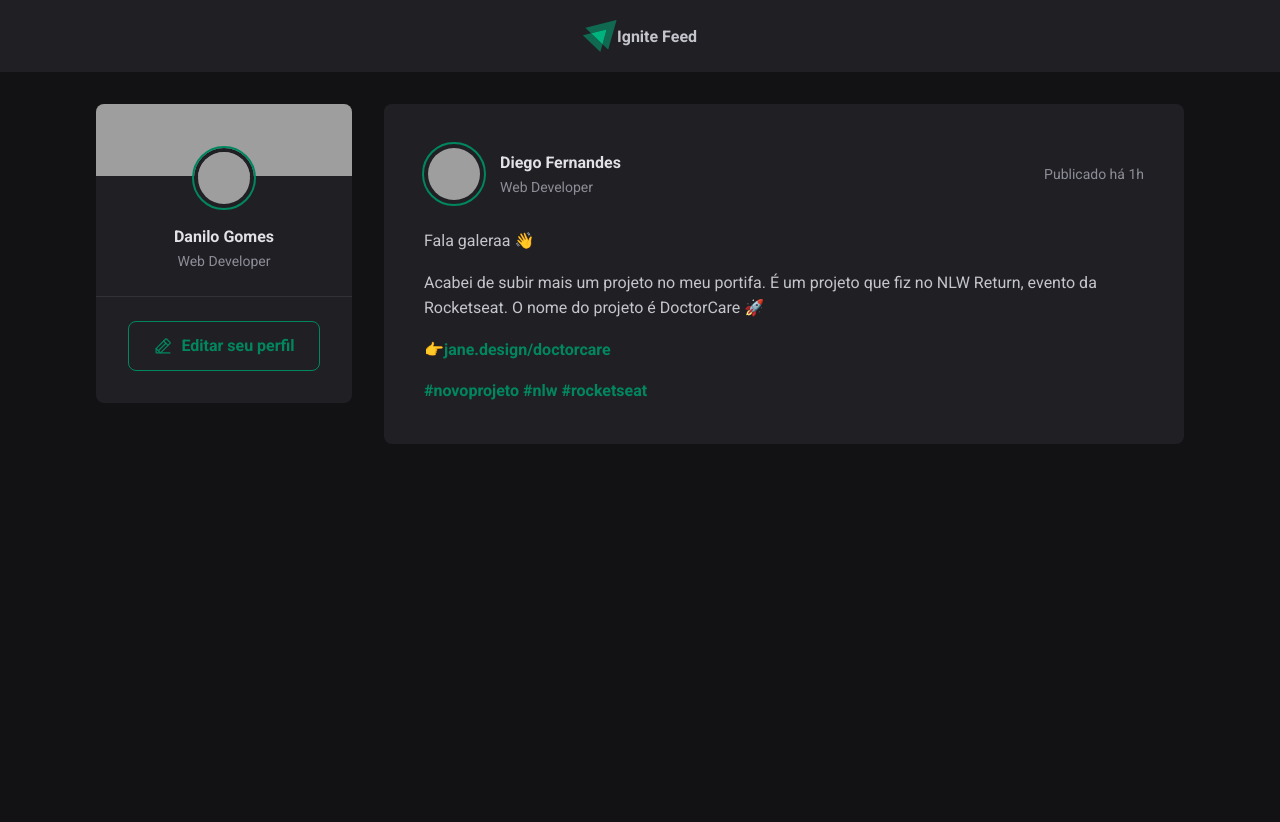
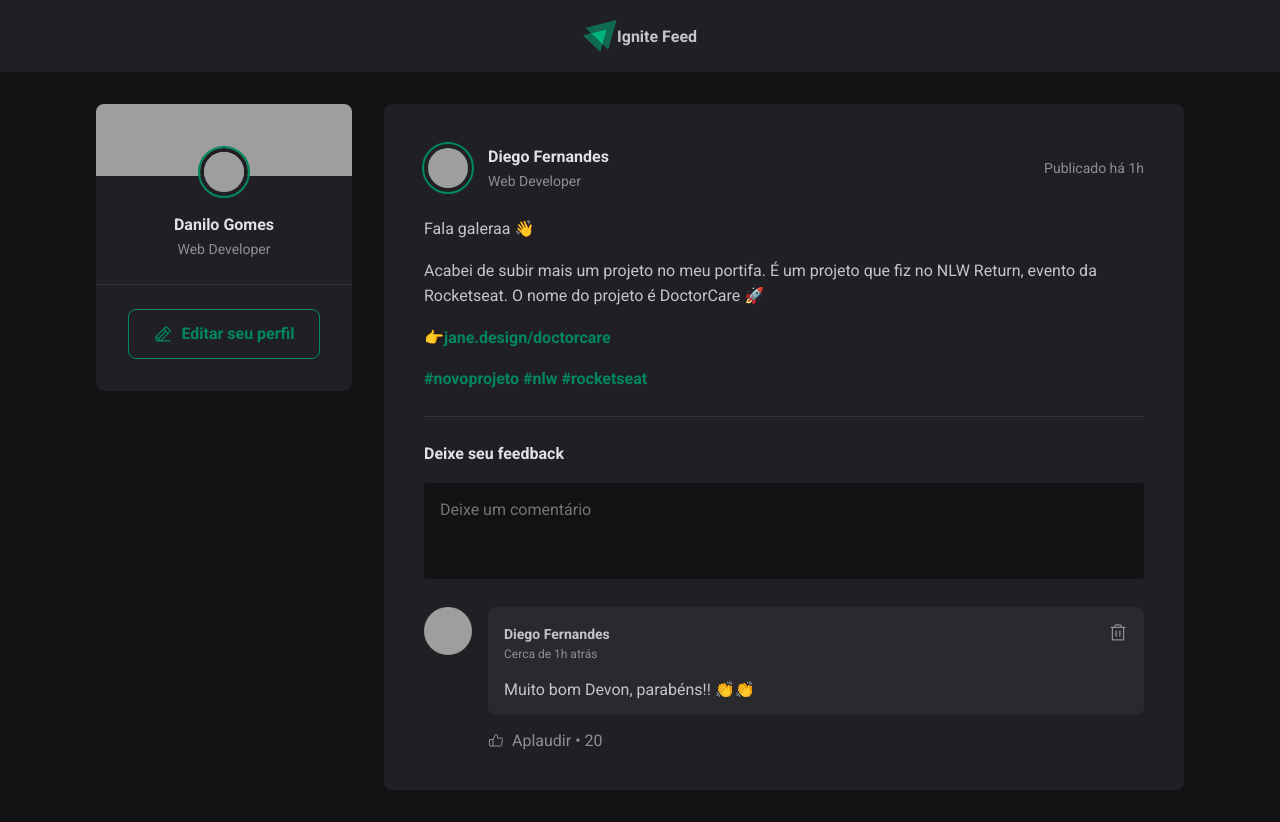
Before and after one commit to danilocgomesdev/ignite-projeto01, a React (Vite) app: page / in a window 1280 px wide. Before the commit the page ends 800 px from the top, so only its background shows below. Built offline with nearby package versions, Linux system fonts and the light colour scheme; grey boxes are pictures that could not be loaded.

Commit message:
Add formulario de comentarios e ajustes no codigo.

```diff
--- a/src/App.jsx
+++ b/src/App.jsx
@@ -5,6 +5,7 @@
 import { Header } from './components/Header';
 import { Sidebar } from './components/Sidebar';
 import { Post } from './components/Post';
+import { Comment } from './components/Comment';
 
 function App() {
   return (
--- a/src/App.module.css
+++ b/src/App.module.css
@@ -7,4 +7,14 @@
     grid-template-columns: 256px 1fr;
     gap: 2rem;
     align-items: flex-start;
-}
+  }
+
+  @media (max-width: 768px) {
+    html {
+      font-size: 87.5%;
+    }
+
+    .wrapper {
+      grid-template-columns: 1fr;
+    }
+  }
--- a/src/components/Avatar.module.css
+++ b/src/components/Avatar.module.css
@@ -5,8 +5,8 @@
   }
 
   .avatarWithBorder {
-    width: calc(3rem + 12px);
-    height: calc(3rem + 12px);
+    width: 3rem;
+    height: 3rem;
     border-radius: 50%;
     border: 4px solid var(--gray-800);
     outline: 2px solid var(--green-500);
--- a/src/components/Comment.jsx
+++ b/src/components/Comment.jsx
@@ -0,0 +1,36 @@
+import { Avatar } from './Avatar';
+import styles from './Comment.module.css';
+
+import { ThumbsUp, Trash } from 'phosphor-react';
+
+export function Comment() {
+  return (
+    <div className={styles.comment}>
+      <Avatar hasBorder={false}  src="https://github.com/diego3g.png" alt="" />
+
+      <div className={styles.commentBox}>
+        <div className={styles.commentContent}>
+          <header>
+            <div className={styles.authorAndTime}>
+              <strong>Diego Fernandes</strong>
+              <time title="11 de Maio às 08:13h" dateTime="2022-05-11 08:13:00">Cerca de 1h atrás</time>
+            </div>
+
+            <button title="Deletar comentário">
+              <Trash size={20} />
+            </button>
+          </header>
+
+          <p>Muito bom Devon, parabéns!! 👏👏</p>
+        </div>
+
+        <footer>
+          <button>
+            <ThumbsUp />
+            Aplaudir <span>20</span>
+          </button>
+        </footer>
+      </div>
+    </div>
+  )
+}
--- a/src/components/Comment.module.css
+++ b/src/components/Comment.module.css
@@ -2,12 +2,6 @@
     margin-top: 1.5rem;
     display: flex;
     gap: 1rem;
-  }
-
-  .comment > img {
-    width: 3rem;
-    height: 3rem;
-    border-radius: 8px;
   }
 
   .commentBox {
--- a/src/components/Post.jsx
+++ b/src/components/Post.jsx
@@ -1,4 +1,5 @@
 import { Avatar } from './Avatar';
+import { Comment } from './Comment';
 import styles from './Post.module.css';
 
 export function Post() {
@@ -22,6 +23,18 @@
         <p>👉<a href="">jane.design/doctorcare</a></p>
         <p><a href="">#novoprojeto #nlw #rocketseat</a></p>
       </div>
+      <form className={styles.commentForm}>
+        <strong>Deixe seu feedback</strong>
+
+        <textarea
+          placeholder="Deixe um comentário"
+        />
+
+        <footer>
+          <button type="submit">Publicar</button>
+        </footer>
+      </form>
+      <Comment />
     </article>
   )
 }
--- a/src/global.css
+++ b/src/global.css
@@ -7,7 +7,10 @@
     --gray-700: #29292e;
     --gray-800: #202024;
     --gray-900: #121214;
+
+    --green-300: #00B37E;
     --green-500: #00875f;
+
     --red-500: #F75A68;
   }
 
@@ -29,7 +32,7 @@
   }
 
   body, input, textarea, button {
-    font-family: 'Roboto', sans-serif;
+    font-family: "Roboto", sans-serif;
     font-weight: 400;
     font-size: 1rem;
   }
```
Lines whose indentation alone changed are shown as unchanged.
